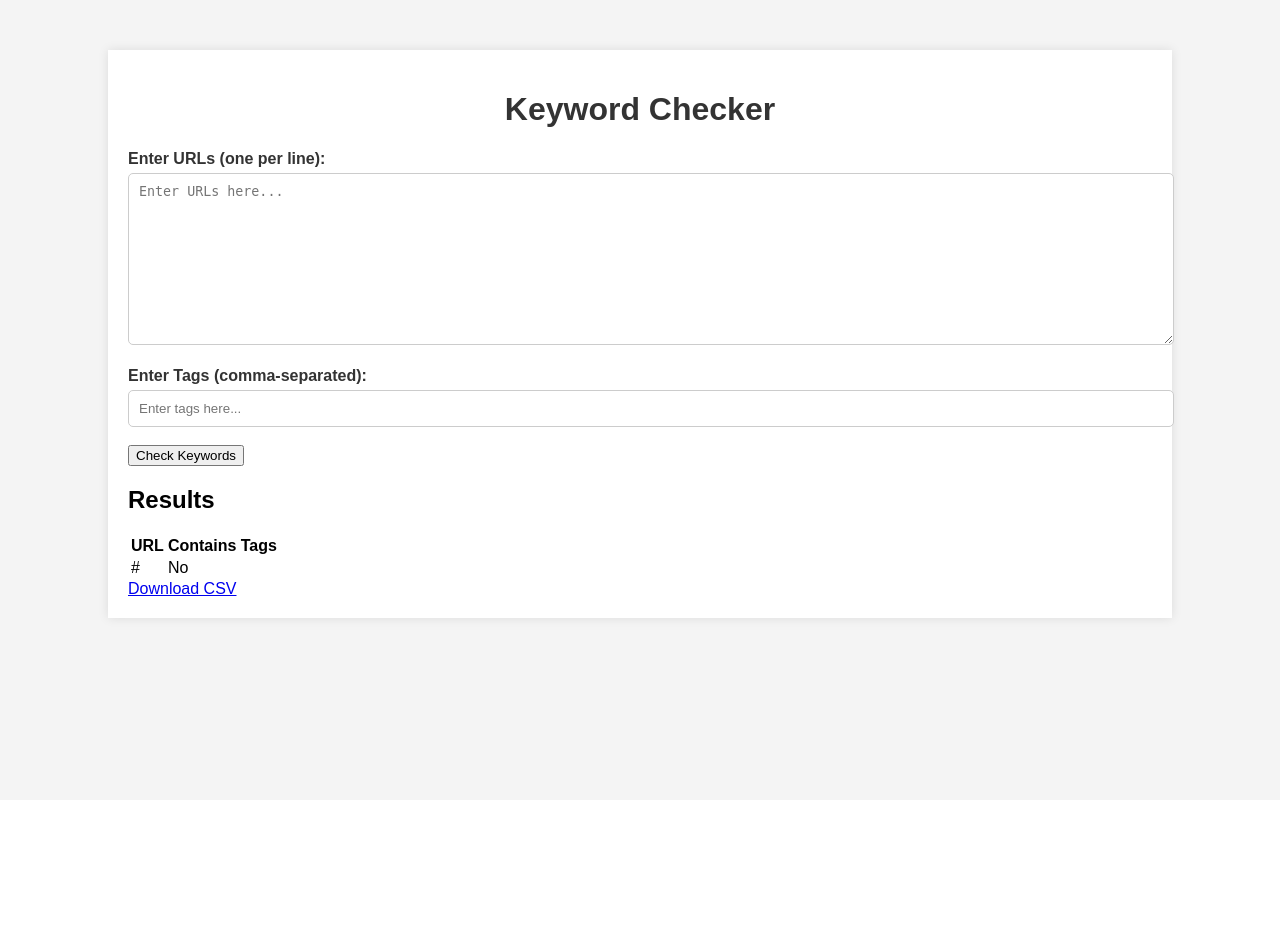
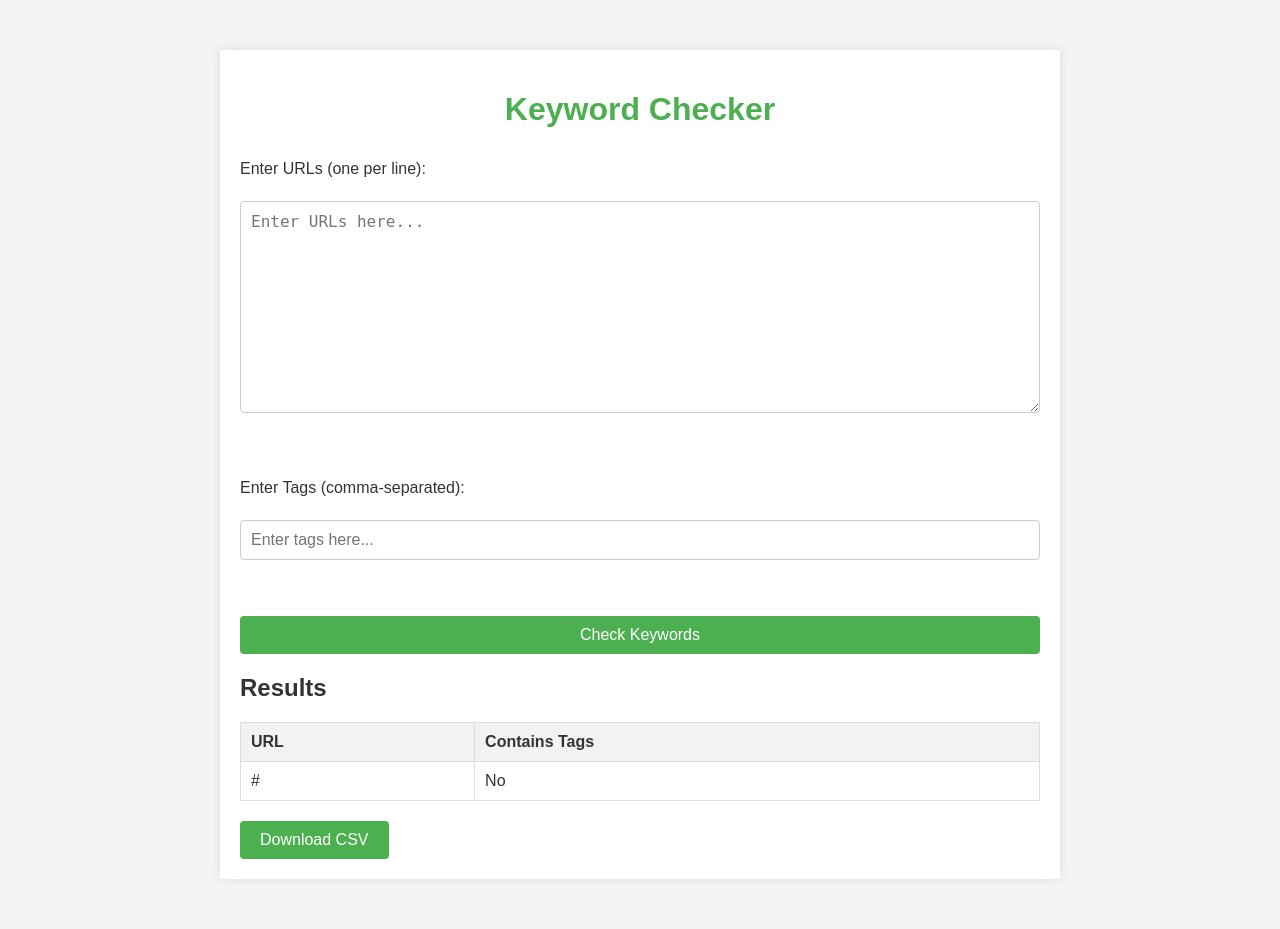
Before and after one commit to KunnuSherry/KeyWordChecker, a Flask app: template templates/index.html in a window 1280 px wide. Before the commit the page ends 625 px from the top, so only its background shows below. Run offline with Flask 3, Linux system fonts and the light colour scheme; the template is opened without the code that fills it: most values are stand-ins (such as "Sample title", 1, 10 or a date in 2020).

Commit message:
Update style.css

```diff
--- a/static/style.css
+++ b/static/style.css
@@ -1,66 +1,85 @@
 body {
     font-family: Arial, sans-serif;
+    background-color: #f4f4f4;
+    color: #333;
     margin: 0;
     padding: 0;
-    background-color: #f4f4f4;
 }
 
 .container {
-    width: 80%;
+    max-width: 800px;
     margin: 50px auto;
     padding: 20px;
     background-color: #fff;
-    box-shadow: 0px 0px 10px rgba(0, 0, 0, 0.1);
+    box-shadow: 0 0 10px rgba(0, 0, 0, 0.1);
 }
 
 h1 {
     text-align: center;
-    color: #333;
+    color: #4CAF50;
 }
 
-form div {
-    margin-bottom: 15px;
+form {
+    display: flex;
+    flex-direction: column;
 }
 
 label {
-    font-weight: bold;
-    color: #333;
+    margin: 10px 0 5px;
 }
 
 textarea, input[type="text"] {
-    width: 100%;
     padding: 10px;
-    margin-top: 5px;
     border: 1px solid #ccc;
-    border-radius: 5px;
+    border-radius: 4px;
+    font-size: 16px;
+    margin-bottom: 20px;
 }
 
-button {
-    background-color: #28a745;
-    color: #fff;
-    padding: 10px 15px;
+input[type="submit"] {
+    background-color: #4CAF50;
+    color: white;
+    padding: 10px 20px;
     border: none;
-    border-radius: 5px;
+    border-radius: 4px;
     cursor: pointer;
+    font-size: 16px;
 }
 
-button:hover {
-    background-color: #218838;
+input[type="submit"]:hover {
+    background-color: #45a049;
 }
 
-.results {
-    margin-top: 30px;
+table {
+    width: 100%;
+    border-collapse: collapse;
+    margin-top: 20px;
 }
 
-.results ul {
-    list-style-type: none;
-    padding-left: 0;
+table, th, td {
+    border: 1px solid #ddd;
 }
 
-.results li {
-    background-color: #f8f9fa;
+th, td {
     padding: 10px;
-    margin-bottom: 5px;
-    border: 1px solid #ddd;
-    border-radius: 5px;
+    text-align: left;
 }
+
+th {
+    background-color: #f2f2f2;
+}
+
+.btn-download {
+    display: inline-block;
+    margin-top: 20px;
+    padding: 10px 20px;
+    background-color: #4CAF50;
+    color: white;
+    text-decoration: none;
+    border-radius: 4px;
+    text-align: center;
+}
+
+.btn-download:hover {
+    background-color: #45a049;
+}
```
